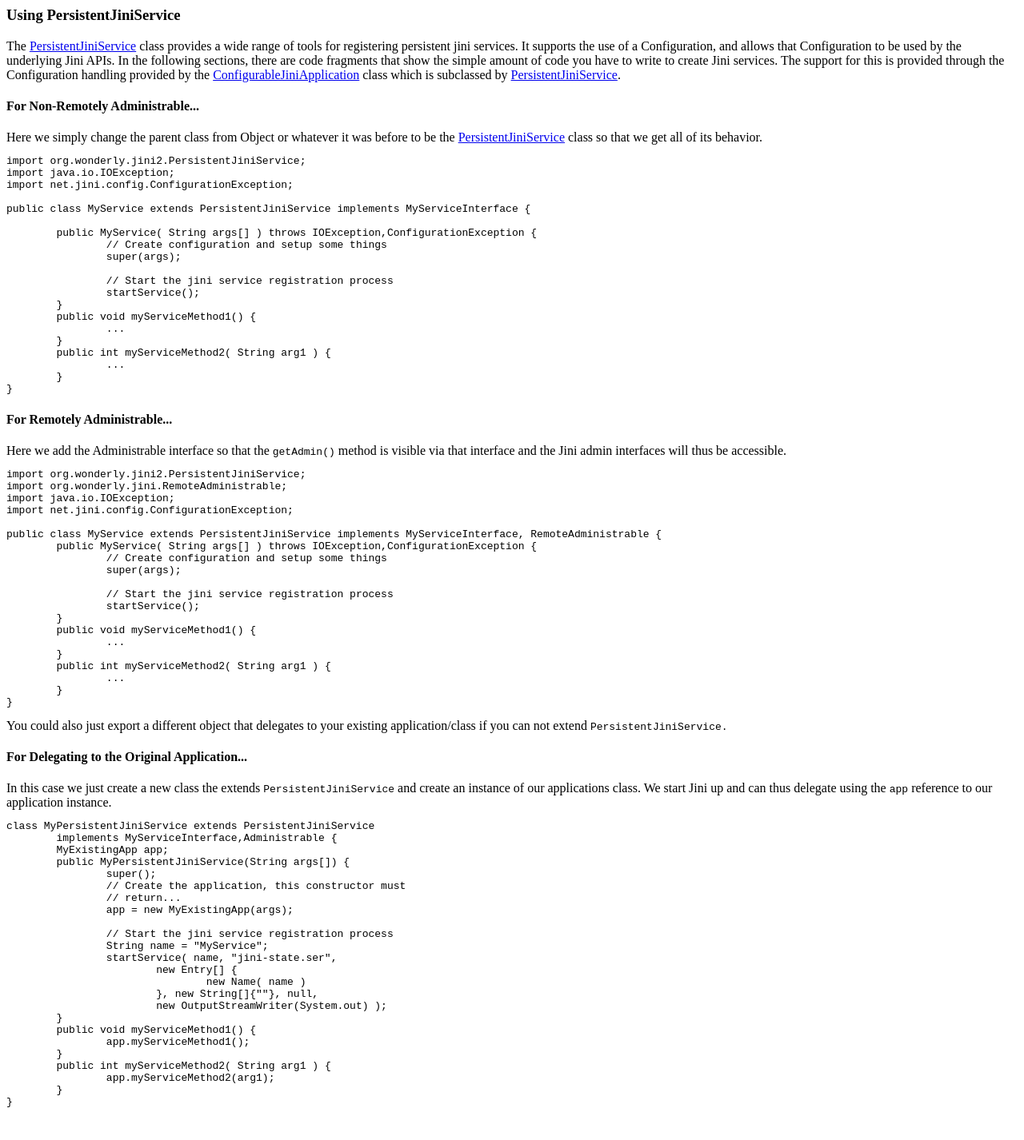
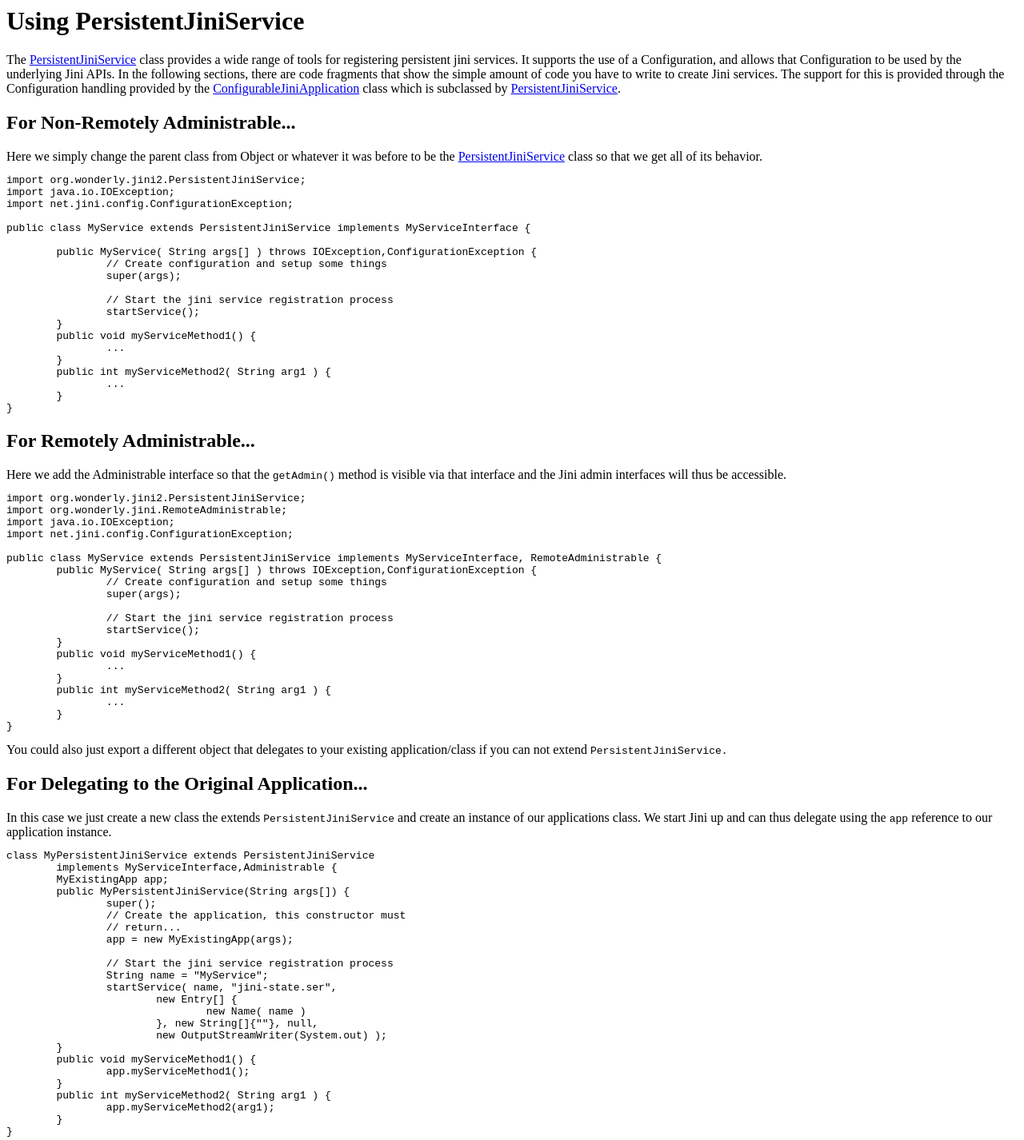
Before and after one commit to sorcersoft/startnow, a plain HTML site: page www/jiniservice.html in a window 1280 px wide. Shown: the whole page at 80% size. Before the commit the page ends 1399 px from the top, so only its background shows below. Drawn offline with Linux system fonts and the light colour scheme.

Commit message:
update docs
git-svn-id: https://svn.java.net/svn/startnow~svn/trunk@10 a6ea22c0-cb08-eb36-ae63-d3d4202a734f

```diff
--- a/www/jiniservice.html
+++ b/www/jiniservice.html
@@ -4,7 +4,7 @@
 <title>Using PersistentJiniService</title>
 </head>
 <body>
-<h3>Using PersistentJiniService</h3>
+<h1>Using PersistentJiniService</h1>
 The
 <a href="/nonav/www/api/docs/org/wonderly/jini2/PersistentJiniService.html">PersistentJiniService</a>
 class provides a wide range of tools for registering persistent jini services.  It supports the use
@@ -16,7 +16,7 @@ by the
 class which is subclassed by
 <a href="/nonav/www/api/docs/org/wonderly/jini2/PersistentJiniService.html">PersistentJiniService</a>.
 
-<h4>For Non-Remotely Administrable...</h4>
+<h2>For Non-Remotely Administrable...</h2>
 Here we simply change the parent class from Object or whatever it was before to be the
 <a href="/nonav/www/api/docs/org/wonderly/jini2/PersistentJiniService.html">PersistentJiniService</a>
 class so that we get all of its behavior.
@@ -43,7 +43,7 @@ public class MyService extends PersistentJiniService implements MyServiceInterfa
 }
 </pre>
 
-<h4>For Remotely Administrable...</h4>
+<h2>For Remotely Administrable...</h2>
 Here we add the Administrable interface so that the <code>getAdmin()</code> method is visible
 via that interface and the Jini admin interfaces will thus be accessible.
 <pre>
@@ -72,7 +72,7 @@ public class MyService extends PersistentJiniService implements MyServiceInterfa
 You could also just export a different object that delegates to your existing
 application/class if you can not extend <tt>PersistentJiniService.</tt>
 
-<h4>For Delegating to the Original Application...</h4>
+<h2>For Delegating to the Original Application...</h2>
 In this case we just create a new class the extends
 <code>PersistentJiniService</code> and create an instance of our applications
 class.  We start Jini up and can thus delegate using the <code>app</code>
```
